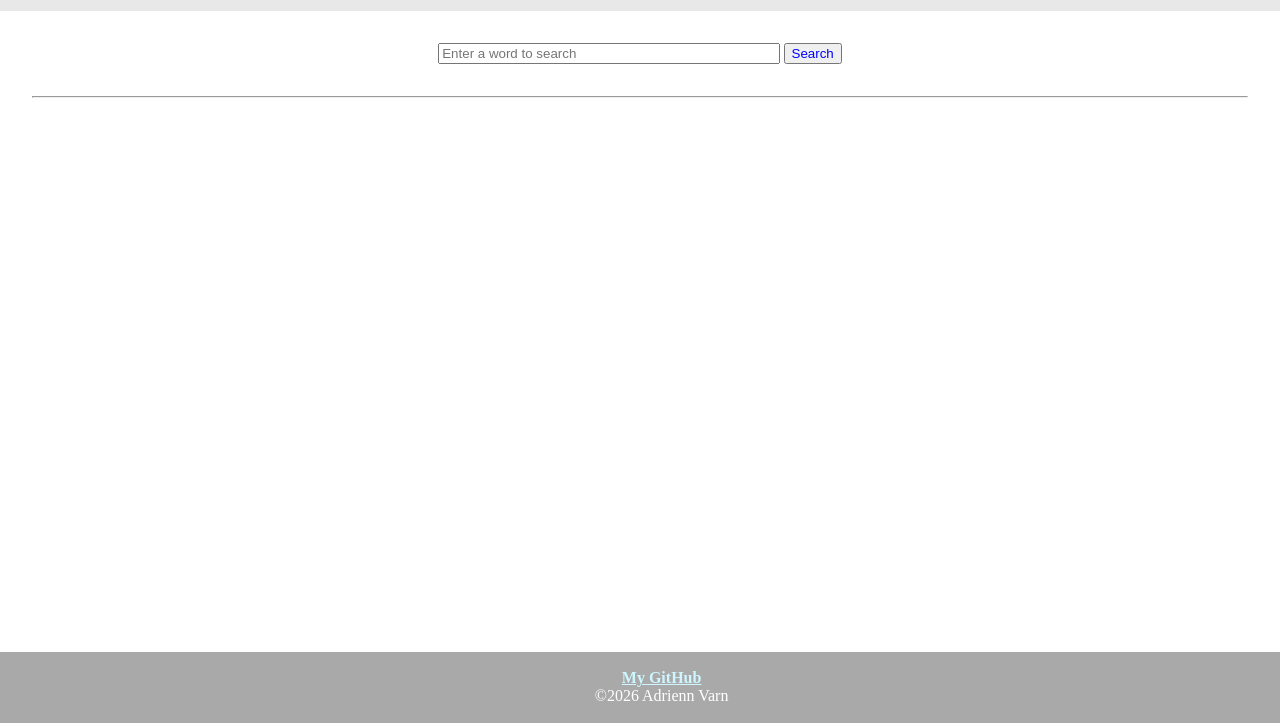
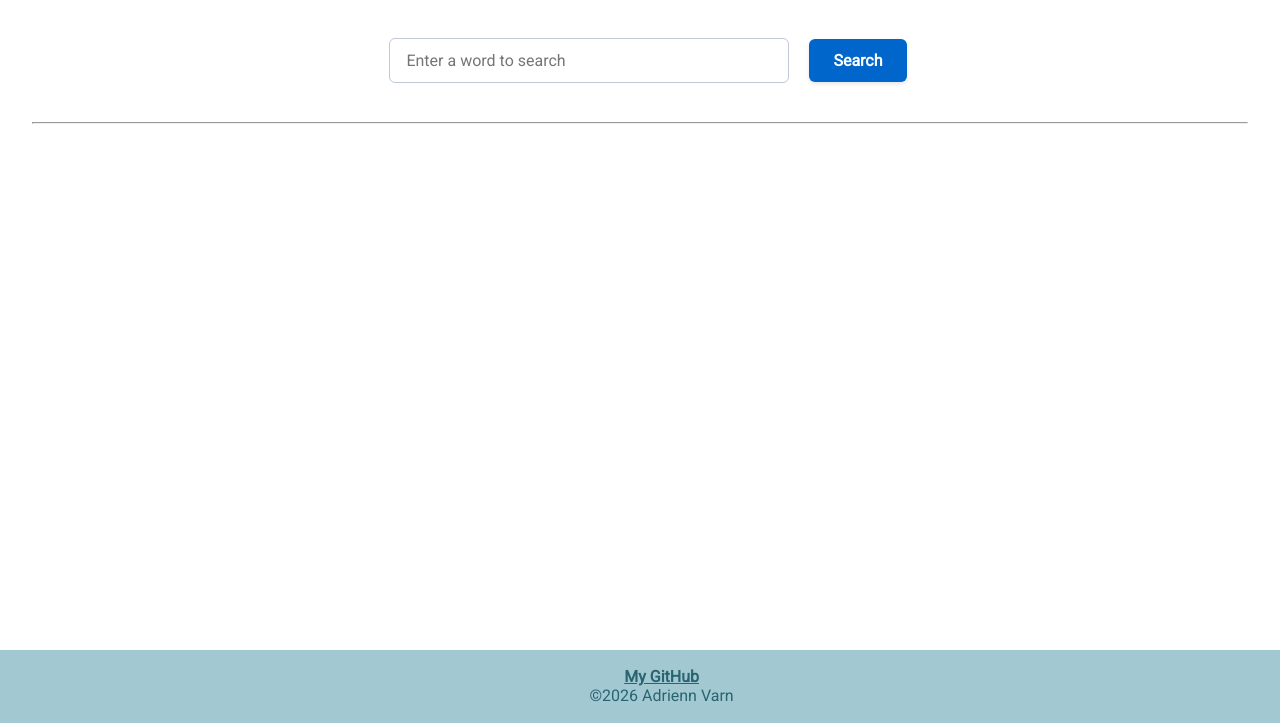
Before and after one commit to adriennvarn/SE03-Summative-Lab, a website: page index.html in a window 1280 px wide. Shown: the part 77-800 px from the top of the page. Drawn offline with Linux system fonts and the light colour scheme.

Commit message:
Styling updated; bugfixes

```diff
--- a/index.html
+++ b/index.html
@@ -7,11 +7,16 @@
     <title>API-Based Dictionary</title>
     <link rel="stylesheet" href="style.css">
     <script type="text/javascript" defer src="index.js"></script>
+
+    <!-- Google Fonts -->
+    <link rel="preconnect" href="https://fonts.googleapis.com">
+    <link rel="preconnect" href="https://fonts.gstatic.com" crossorigin>
+    <link href="https://fonts.googleapis.com/css2?family=Roboto&display=swap" rel="stylesheet">
 </head>
 
 <body>
     <header>
-        <h1>Dictionary - SE03 Summative Lab</h1>
+        <h2>Dictionary - SE03 Summative Lab</h2>
     </header>
     <main>
         <section id="search-form">
@@ -21,7 +26,7 @@
             </form>
         </section>
         <section id="results">
-            <h2 id="word"></h2>
+            <h1 id="word"></h1>
             <p id="phonetic"></p>
             <audio controls class="hidden">
             </audio>
--- a/index.js
+++ b/index.js
@@ -17,8 +17,6 @@ const submitButton = document.getElementById("submit")
 
 // ***** Fetch function ***** //
 async function fetchDefinition(word) {
-    // Reset all fields to default state
-    resetData()
     // Fetch and parse data
     try {
         const result = await fetch(API_URL + word)
@@ -67,8 +65,10 @@ function addData(data) {
     // Fill in word
     wordElement.textContent = data.word
 
-    // Fill in phonetics and audio
-    phoneticElement.textContent = data.entries[0].pronunciations[0].text
+    // Verify pronunciation is available and fill in phonetics
+    if (data.entries[0].pronunciations.length > 0) {
+        phoneticElement.textContent = data.entries[0].pronunciations[0].text
+    }
 
 
     // ***** AUDIO is not available in the API I'm using. Will update if audio API is found.
@@ -83,7 +83,7 @@ function addData(data) {
     // For each part of speech...
     for (const entry of data.entries) {
         // Set part of speech text
-        const pos = document.createElement("h5")
+        const pos = document.createElement("h3")
         let posText = entry.partOfSpeech
         posText = posText[0].toUpperCase() + posText.slice(1)
         pos.textContent = posText
@@ -101,6 +101,7 @@ function addData(data) {
             if (definition.examples[0]) {
                 const example = document.createElement("li")
                 example.textContent = definition.examples[0]
+                example.classList.add("example")
                 definitionList.appendChild(example)
             }
 
@@ -118,7 +119,18 @@ function addData(data) {
 // process submission event
 function handleSubmit(event) {
     event.preventDefault()
+    // Reset all fields to default state
+    resetData()
+
+    // grab and verify input
     const word = searchInput.value
+    // if input empty, show error and return
+    if (word === "") {
+        errorMessageElement.textContent = "Input must not be empty."
+        errorMessageElement.classList.remove("hidden")
+        return
+    }
+
     fetchDefinition(word)
     // clear search bar
     searchInput.value = ""
--- a/style.css
+++ b/style.css
@@ -6,6 +6,14 @@ body {
     display: grid;
     grid-template-rows: auto 1fr auto;
     min-height: 100dvh;
+
+    /* Font */
+    font-family: "Roboto", sans-serif;
+    font-optical-sizing: auto;
+    font-weight: 400;
+    font-style: normal;
+    font-variation-settings:
+        "wdth" 100;
 }
 
 /* header */
@@ -13,7 +21,8 @@ body {
 header {
     position: sticky;
     padding: 0.25em 2em;
-    background-color: rgb(233, 232, 232);
+    background-color: rgb(0, 137, 164);
+    color: white;
     margin-bottom: 2em;
 }
 
@@ -24,12 +33,51 @@ header {
     justify-content: center;
 }
 
-form #search {
-    width: 25em;
+input[type="text"]{
+  /* Layout & Sizing */
+  width: 25em;
+  padding: 12px 16px;
+  margin: 0 1em;
+  box-sizing: border-box;
+
+  /* Typography */
+  font-family: inherit;
+  font-size: 16px; /* Prevents auto-zoom on iOS */
+  color: #333333;
+
+  /* Borders & Background */
+  background-color: #ffffff;
+  border: 1px solid #c0c9d5;
+  border-radius: 6px;
+
+  /* Smooth transitions for interaction */
+  transition: border-color 0.2s ease, box-shadow 0.2s ease;
 }
 
-form #submit {
-    color: blue;
+input[type="submit"] {
+  /* 1. Reset default browser styles */
+  appearance: none;
+  -webkit-appearance: none;
+  border: none;
+  background: none;
+  font: inherit;
+
+  /* 2. Core structural sizing */
+  display: inline-block;
+  padding: 0.75rem 1.5rem;
+  margin: 0.5rem 0;
+
+  /* 3. Aesthetic styling */
+  background-color: #0066cc;
+  color: #ffffff;
+  font-weight: 600;
+  border-radius: 6px;
+  box-shadow: 0 2px 4px rgba(0, 0, 0, 0.1);
+
+  /* 4. Interaction cues */
+  cursor: pointer;
+  text-align: center;
+  transition: all 0.2s ease-in-out;
 }
 
 /* Results */
@@ -42,6 +90,27 @@ form #submit {
     margin: 2em;
 }
 
+#meanings h3 {
+    font-size: 1.25em;
+}
+
+div li::marker {
+    content: "‣ "
+}
+
+.example {
+    margin-left: 2.5em;
+    margin-top: 0.4em;
+}
+
+.example::marker {
+    content: "↪ "
+}
+
+hr {
+    color: rgb(0, 158, 182);
+}
+
 /* Error Message */
 
 #error-message {
@@ -52,8 +121,8 @@ form #submit {
 /* Footer */
 
 footer {
-    background-color: darkgray;
-    color: white;
+    background-color: rgb(162, 201, 209);
+    color: rgb(41, 100, 113);
     text-align: center;
     position: relative;
     width: 100%;
@@ -66,6 +135,6 @@ footer ul {
 }
 
 footer a {
-    color: rgb(206, 246, 255);
+    color: inherit;
     font-weight: bold;
 }
```
